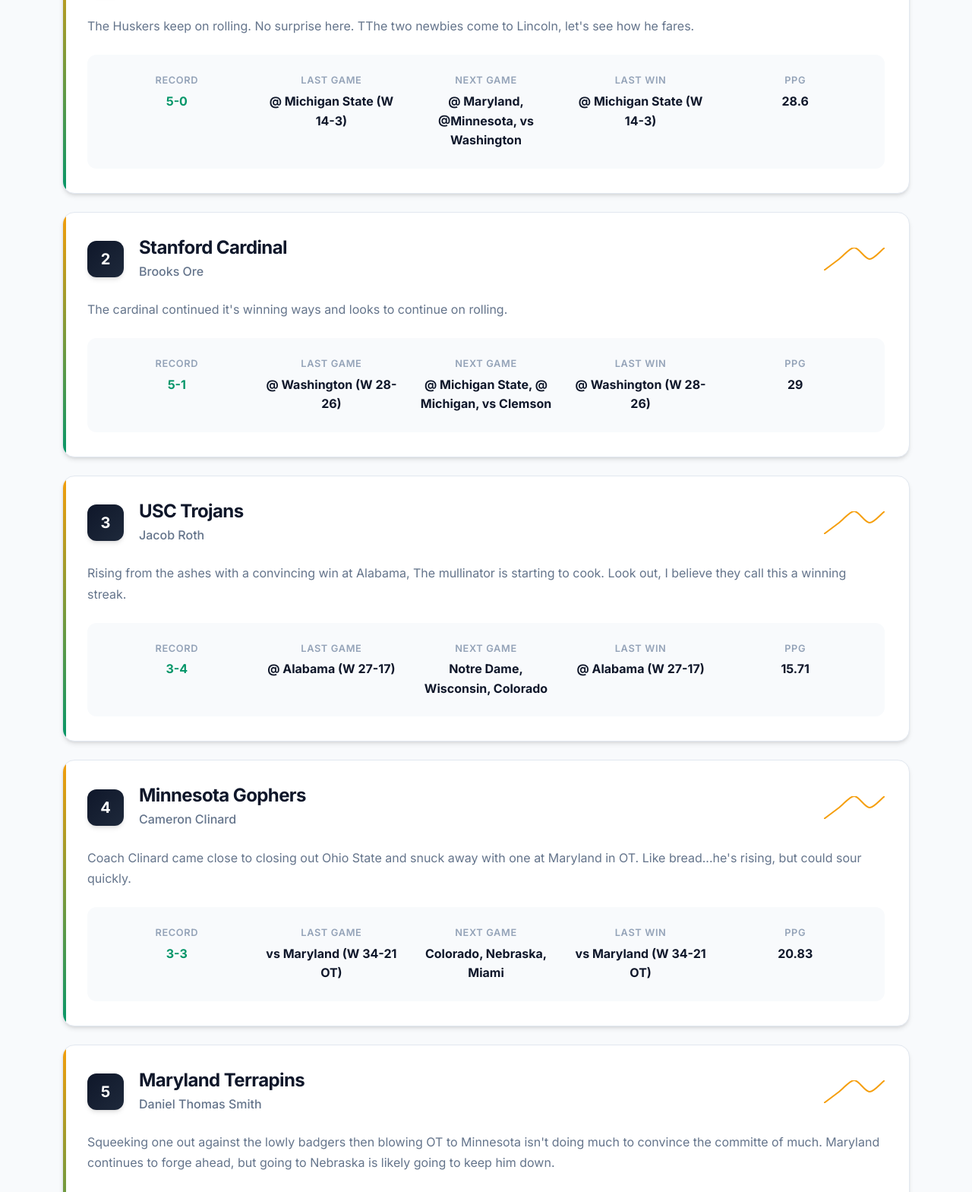
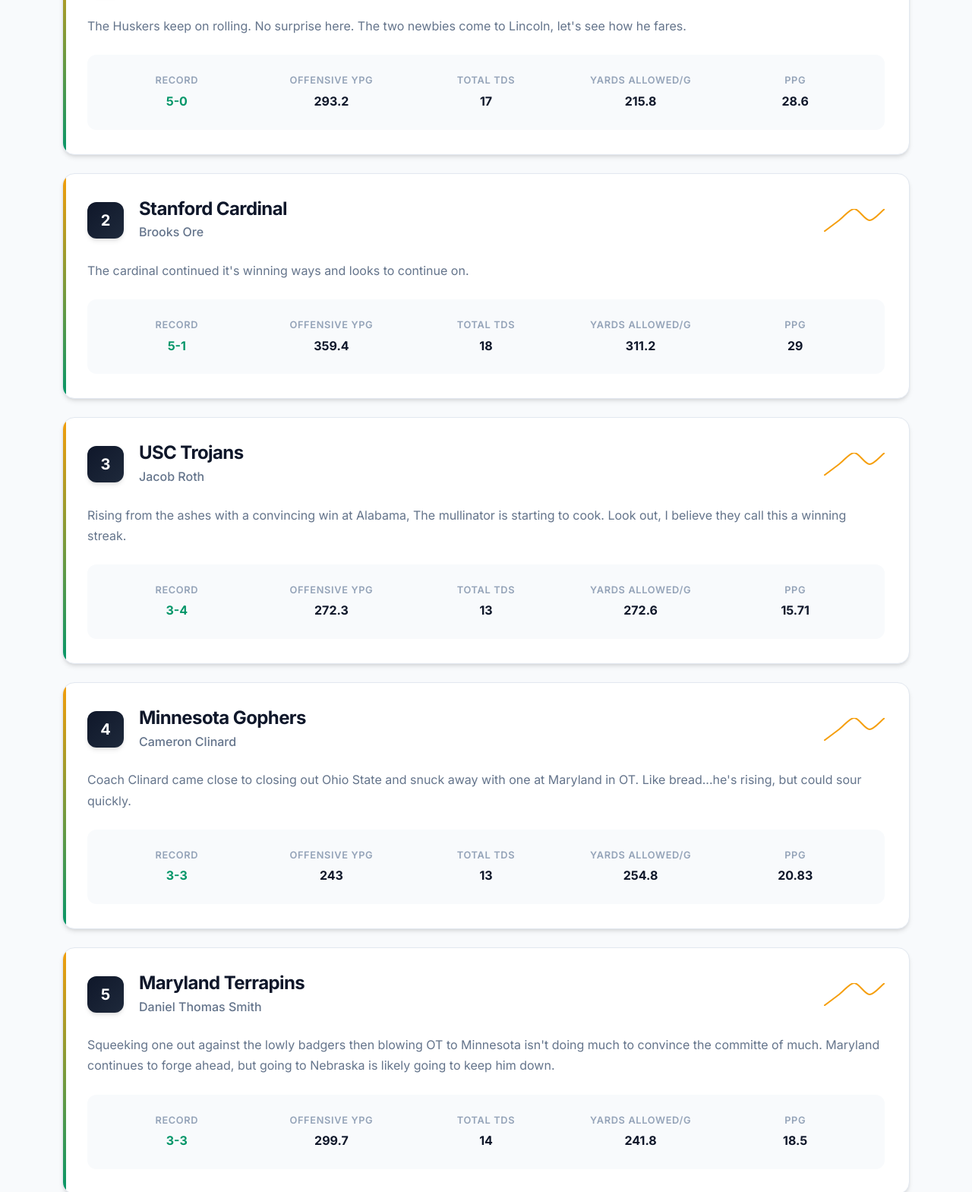
Before and after one commit to Diggy696/mostly-forsyth-website, a plain HTML site: page index.html in a window 1280 px wide. Shown: the part 691-2260 px from the top of the page at 76% size. Drawn offline with nearby package versions, Linux system fonts and the light colour scheme.

Commit message:
Update stats displayed + history data

```diff
--- a/data/power-rankings.json
+++ b/data/power-rankings.json
@@ -5,25 +5,25 @@
     {
       "teamName": "Nebraska",
       "playerName": "Evan Chase",
-      "commentary": "The Huskers keep on rolling. No surprise here. TThe two newbies come to Lincoln, let's see how he fares.",
+      "commentary": "The Huskers keep on rolling. No surprise here. The two newbies come to Lincoln, let's see how he fares.",
       "stats": {
         "record": "5-0",
-        "lastOpponent": "@ Michigan State (W 14-3)",
-        "nextOpponent": "@ Maryland, @Minnesota, vs Washington",
-        "lastWin": "@ Michigan State (W 14-3)",
-        "pointsPerGame": "28.6"
+        "pointsPerGame": "28.6",
+        "offensiveYPG": "293.2",
+        "totalTouchdowns": "17",
+        "yardsAllowedPerGame": "215.8"
       }
     },
     {
       "teamName": "Stanford Cardinal",
       "playerName": "Brooks Ore",
-      "commentary": "The cardinal continued it's winning ways and looks to continue on rolling.",
+      "commentary": "The cardinal continued it's winning ways and looks to continue on.",
       "stats": {
         "record": "5-1",
-        "lastOpponent": "@ Washington (W 28-26)",
-        "nextOpponent": "@ Michigan State, @ Michigan, vs Clemson",
-        "lastWin": "@ Washington (W 28-26)",
-        "pointsPerGame": "29"
+        "pointsPerGame": "29",
+        "offensiveYPG": "359.4",
+        "totalTouchdowns": "18",
+        "yardsAllowedPerGame": "311.2"
       }
     },
     {
@@ -32,10 +32,10 @@
       "commentary": "Rising from the ashes with a convincing win at Alabama, The mullinator is starting to cook. Look out, I believe they call this a winning streak.",
       "stats": {
         "record": "3-4",
-        "lastOpponent": "@ Alabama (W 27-17)",
-        "nextOpponent": "Notre Dame, Wisconsin, Colorado",
-        "lastWin": "@ Alabama (W 27-17)",
-        "pointsPerGame": "15.71"
+        "pointsPerGame": "15.71",
+        "offensiveYPG": "272.3",
+        "totalTouchdowns": "13",
+        "yardsAllowedPerGame": "272.6"
       }
     },
         {
@@ -44,10 +44,10 @@
       "commentary": "Coach Clinard came close to closing out Ohio State and snuck away with one at Maryland in OT.  Like bread...he's rising, but could sour quickly.",
       "stats": {
         "record": "3-3",
-        "lastOpponent": "vs Maryland (W 34-21 OT)",
-        "nextOpponent": "Colorado, Nebraska, Miami",
-        "lastWin": "vs Maryland (W 34-21 OT)",
-        "pointsPerGame": "20.83"
+        "pointsPerGame": "20.83",
+        "offensiveYPG": "243",
+        "totalTouchdowns": "13",
+        "yardsAllowedPerGame": "254.8"
       }
     },
     {
@@ -56,10 +56,10 @@
       "commentary": "Squeeking one out against the lowly badgers then blowing OT to Minnesota isn't doing much to convince the committe of much. Maryland continues to forge ahead, but going to Nebraska is likely going to keep him down.",
       "stats": {
         "record": "3-3",
-        "lastOpponent": "vs Colorado (W 10-3)",
-        "nextOpponent": "@Nebraska, @ Oregon, vs IU",
-        "lastWin": "vs Colorado (W 10-3)",
-        "pointsPerGame": "18.5"
+        "pointsPerGame": "18.5",
+        "offensiveYPG": "299.7",
+        "totalTouchdowns": "14",
+        "yardsAllowedPerGame": "241.8"
       }
     },
     {
@@ -68,10 +68,10 @@
       "commentary": "Scared of double OT once more, Coach Webber eeked one out against Michigan State, but couldn't hold his own against Michigan.  The lowly Badgers stay low.",
       "stats": {
         "record": "2-5",
-        "lastOpponent": "@ Maryland (L 14-3)",
-        "nextOpponent": " vs. Iowa , @ USC, vs. Washington",
-        "lastWin": "N/A",
-        "pointsPerGame": "18.42"
+        "pointsPerGame": "18.42",
+        "offensiveYPG": "277.9",
+        "totalTouchdowns": "17",
+        "yardsAllowedPerGame": "265.8"
       }
     }
   ]
--- a/index.html
+++ b/index.html
@@ -616,16 +616,16 @@
                                         <div class="stat-value record">${team.stats.record}</div>
                                     </div>
                                     <div class="stat-item">
-                                        <div class="stat-label">Last Game</div>
-                                        <div class="stat-value">${team.stats.lastOpponent}</div>
+                                        <div class="stat-label">Offensive YPG</div>
+                                        <div class="stat-value">${team.stats.offensiveYPG || 'N/A'}</div>
                                     </div>
                                     <div class="stat-item">
-                                        <div class="stat-label">Next Game</div>
-                                        <div class="stat-value">${team.stats.nextOpponent}</div>
+                                        <div class="stat-label">Total TDs</div>
+                                        <div class="stat-value">${team.stats.totalTouchdowns || 'N/A'}</div>
                                     </div>
                                     <div class="stat-item">
-                                        <div class="stat-label">Last Win</div>
-                                        <div class="stat-value">${team.stats.lastWin}</div>
+                                        <div class="stat-label">Yards Allowed/G</div>
+                                        <div class="stat-value">${team.stats.yardsAllowedPerGame || 'N/A'}</div>
                                     </div>
                                     <div class="stat-item">
                                         <div class="stat-label">PPG</div>
```
Also changed, not shown: data/history/2025-season-1/week-1.json (+0 -18 lines), data/history/2025-season-1/week-2.json (+0 -18 lines), week-view.html (+15 -12 lines), 1 other file.
